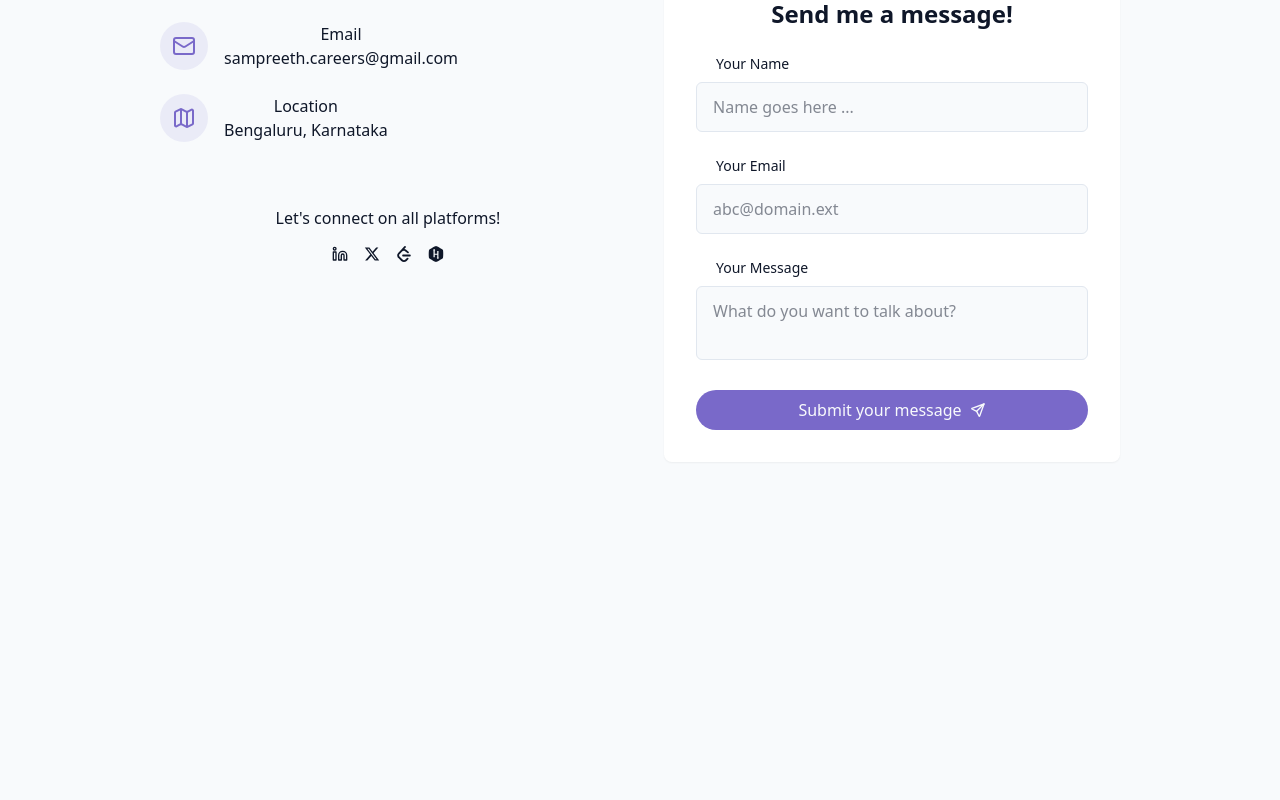
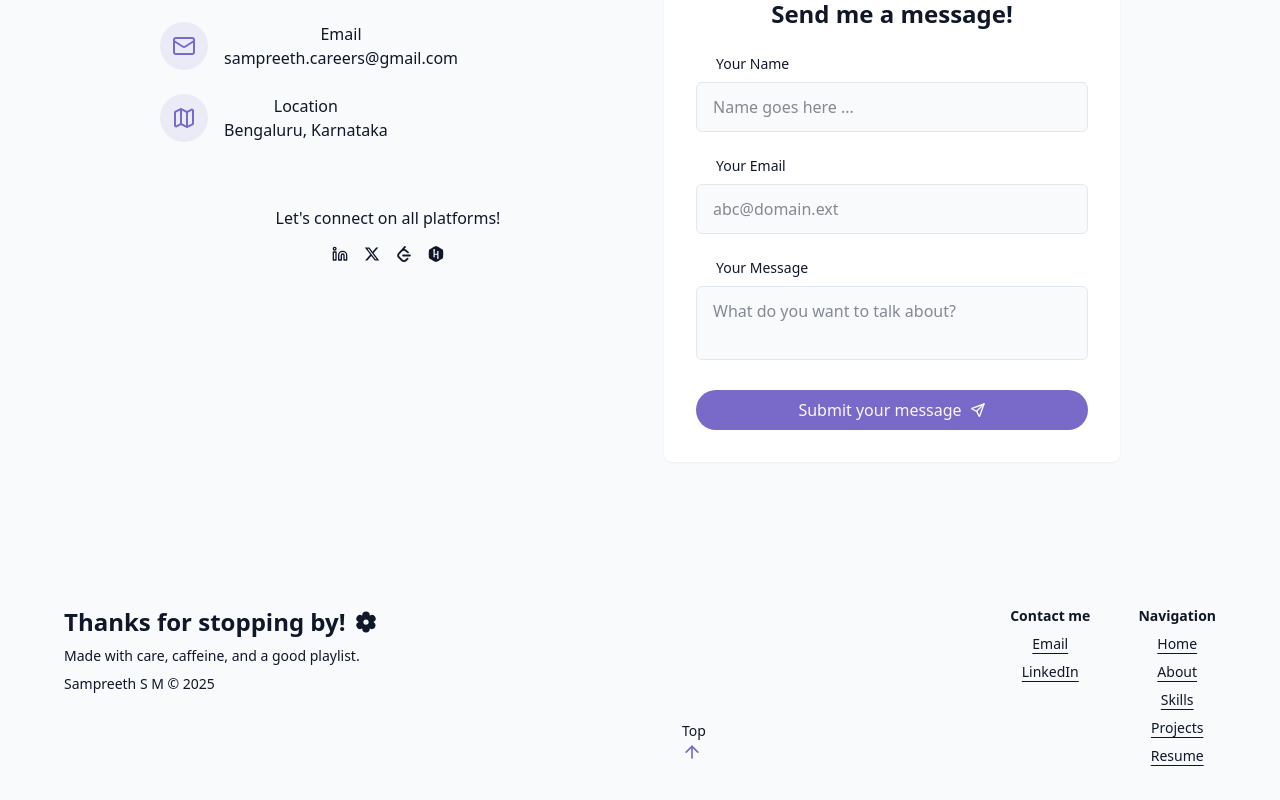
Before and after one commit to sam-sampreeth/portfolio-webapp, a React (Vite) app: page / in a window 1280 px wide. Shown: the part 4906-5706 px from the top of the page. Before the commit the page ends 5464 px from the top, so only its background shows below. Built offline with nearby package versions, Linux system fonts and the light colour scheme.

Commit message:
Worked on the footer section

```diff
--- /dev/null
+++ b/src/components/Footer.jsx
@@ -0,0 +1,72 @@
+import { ArrowUp } from "lucide-react";
+import { IoMdFlower } from "react-icons/io";
+import { PiFlowerFill } from "react-icons/pi";
+
+export const Footer = () => {
+    return (
+    <footer className="w-full px-6 py-12 bg-background text-foreground">
+      <div className="max-w-6xl mx-auto flex flex-col md:flex-row justify-between gap-8">
+        {/* Left: Message */}
+        <div className="flex flex-col gap-2 text-left">
+          <h2 className="text-2xl font-bold flex items-center gap-2 justify-center">
+            Thanks for stopping by!
+            <PiFlowerFill />
+          </h2>
+          <p className="text-muted-foreground text-sm">
+            Made with care, caffeine, and a good playlist.
+          </p>
+          <p className="text-muted-foreground text-sm">
+            Sampreeth S M &copy;  {new Date().getFullYear()}
+          </p>
+
+        </div>
+        <div className="gap-3 flex flex-col items-center animate-bounce mt-30">
+            <a href="#hero">
+                <span className="text-sm text-muted-foreground mb-2"> Top </span>
+                <ArrowUp className="h-5 w-5 text-primary" />
+            </a>
+
+        </div>
+
+        {/* Right: Links */}
+        <div className="flex gap-12 text-sm">
+          {/* Contact */}
+          <div className="flex flex-col gap-2">
+            <h3 className="font-semibold">Contact me</h3>
+            <a href="mailto:sampreeth.careers@gmail.com" className="hover:text-primary underline underline-offset-4">
+              Email
+            </a>
+            <a
+              href="https://www.linkedin.com/in/sam-sampreeth/"
+              target="_blank"
+              rel="noopener noreferrer"
+              className="hover:text-primary underline underline-offset-4"
+            >
+              LinkedIn
+            </a>
+          </div>
+
+          {/* Navigation */}
+          <div className="flex flex-col gap-2">
+            <h3 className="font-semibold">Navigation</h3>
+            <a href="/" className="hover:text-primary underline underline-offset-4">
+              Home
+            </a>
+            <a href="#about" className="hover:text-primary underline underline-offset-4">
+              About
+            </a>
+            <a href="#skills" className="hover:text-primary underline underline-offset-4">
+              Skills
+            </a>
+            <a href="#projects" className="hover:text-primary underline underline-offset-4">
+              Projects
+            </a>
+            <a href="/Resume.pdf" target="_blank" className="hover:text-primary underline underline-offset-4">
+              Resume
+            </a>
+          </div>
+        </div>
+      </div>
+    </footer>
+  );
+};
--- a/src/pages/Home.jsx
+++ b/src/pages/Home.jsx
@@ -6,6 +6,7 @@ import { AboutSection } from "../components/AboutSection";
 import { SkillsSection } from "../components/SkillsSection";
 import { ProjectsSection } from "../components/ProjectsSection";
 import { ContactSection } from "../components/ContactSection";
+import { Footer } from "../components/Footer";
 
 export const Home = () => {
 
@@ -30,7 +31,7 @@ export const Home = () => {
             </main>
 
             {/* Footer */}
-
+            <Footer />
         </div>
     );
 }
```
